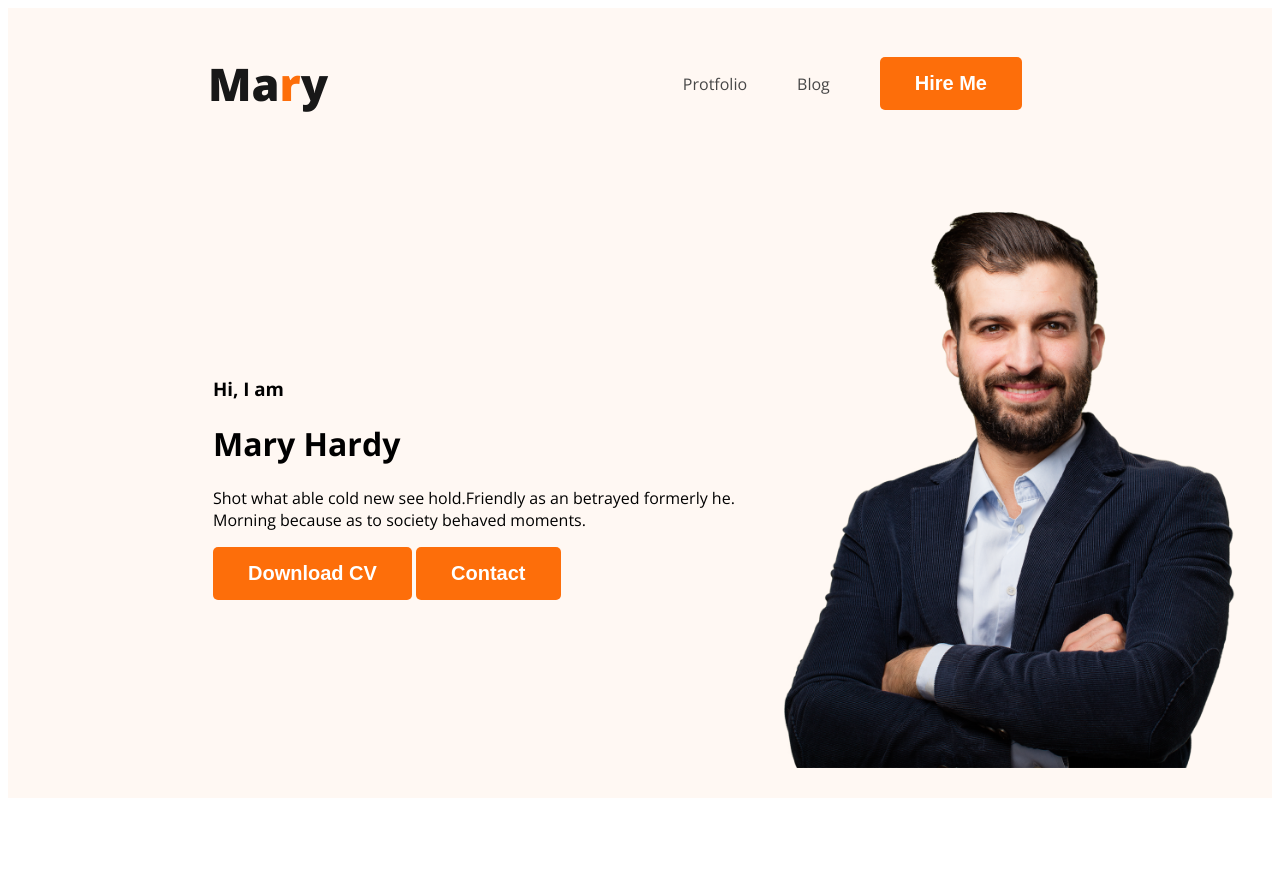
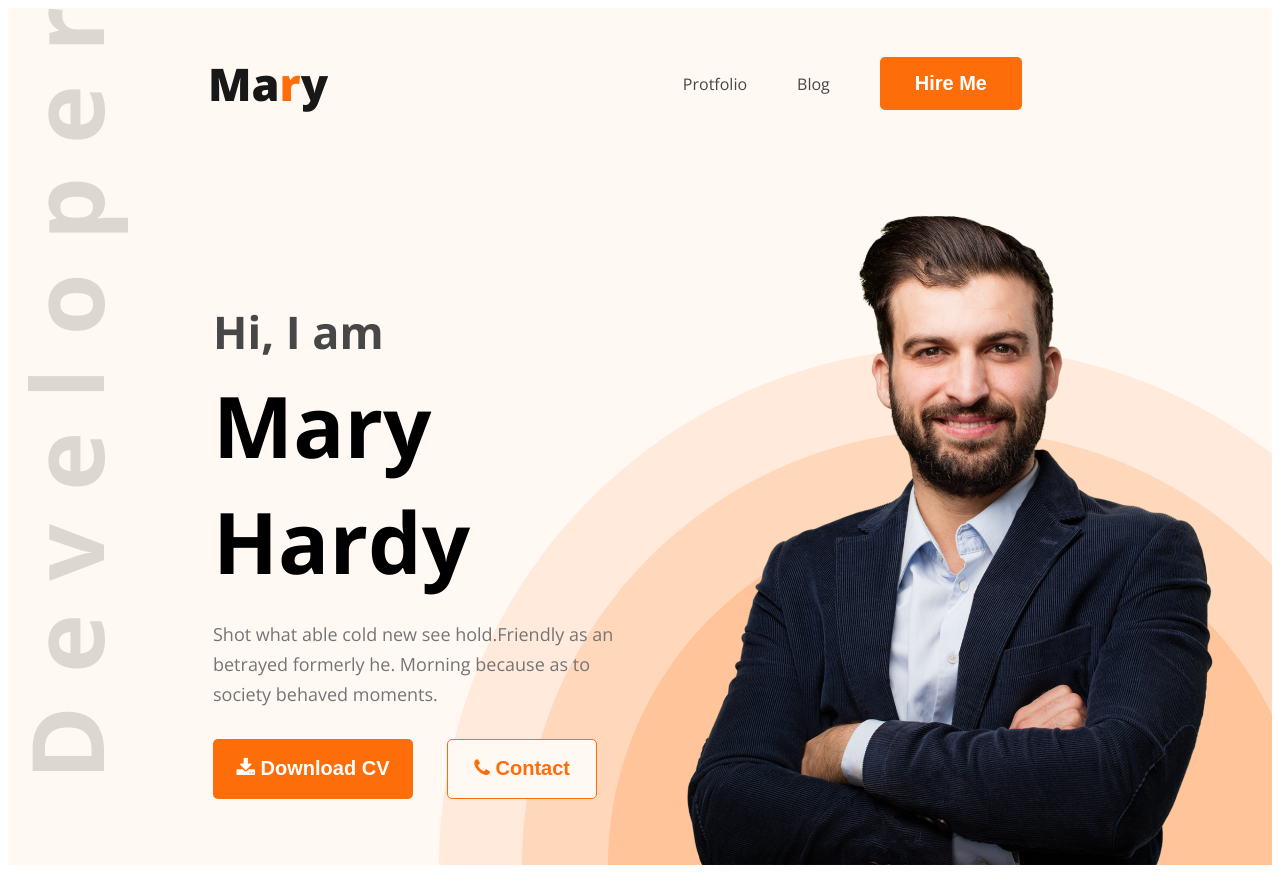
Before and after one commit to IqbalHoshen/Second_Webdevelopment_project, a plain HTML site: page index.html in a window 1280 px wide. Before the commit the page ends 806 px from the top, so only its background shows below. Drawn offline with nearby package versions, Linux system fonts and the light colour scheme.

Commit message:
header commit

```diff
--- a/index.html
+++ b/index.html
@@ -9,12 +9,15 @@
     <link rel="preconnect" href="https://fonts.googleapis.com">
 <link rel="preconnect" href="https://fonts.gstatic.com" crossorigin>
 <link href="https://fonts.googleapis.com/css2?family=Open+Sans:wght@400;700;800&display=swap" rel="stylesheet">
+<link rel="stylesheet" href="https://cdnjs.cloudflare.com/ajax/libs/font-awesome/4.7.0/css/font-awesome.min.css">
 
     <link rel="stylesheet" href="style/protfolio.css">
 </head>
 
 <body>
     <header class="header_color">
+
+
             <nav>
                 <h3 class="web_title">Ma<span class="text_primary">r</span>y</h3>
                <ul>
@@ -23,17 +26,19 @@
                  <li><button class="button_pri">Hire Me</button></li>
                </ul>
             </nav>
+
             <div class="banner">
                 <div class="banner_content">
                     <h3 class="banner_hi">Hi, I  am</h3>
                     <h1 class="banner_mary">Mary Hardy</h1>
-                <p>Shot what able cold new see hold.Friendly as an betrayed formerly he. Morning because as to society behaved moments.</p>
-                <button class="button_pri">Download CV</button>
-                <button class="button_pri">Contact</button>
+                    <p class="banner_discription">Shot what able cold new see hold.Friendly as an betrayed formerly he. Morning because as to society behaved moments.</p>
+                    <button class="button_pri_d"><i class="fa fa-download"></i> Download CV</button>
+                    <button class="button_pri_c"><i class="fa fa-phone"></i> Contact</button>
                 </div>
                 <img class="profile_pic" src="images/hardy.png" alt="">
 
         </div>
+
     </header>
 
     <body>
--- a/style/protfolio.css
+++ b/style/protfolio.css
@@ -12,7 +12,7 @@ body {
 }
 
 .web_title {
-    color: var(--dark-01, #181818);
+    color: #181818;
     font-size: 45px;
     font-weight: 800;
 }
@@ -50,16 +50,80 @@ nav a {
 }
 
 .header_color {
+
     background-color: #FFF8F3;
+    background-image: url('../images/header_bg.png'), url(../images/developer.png);
+    background-repeat: no-repeat;
+    background-position: bottom right, 20px 0px;
+
+
+
 }
 
+
 .banner {
-    padding: 30px 30px 30px 205px;
+    padding: 30px 30px 0px 205px;
     display: flex;
     align-items: center;
+    justify-content: space-between;
 }
 
 .banner .profile_pic {
-    width: 500px;
+    width: 584px;
+    height: 676px;
+    margin-right: 20px;
+}
+
+.banner_hi {
+    font-size: 45px;
+    color: #474747;
+    margin-bottom: 0px;
+}
+
+.banner_mary {
+    font-size: 85px;
+    font-weight: 700;
+    margin-top: 5px;
+    margin-bottom: 0px;
+}
+
+.banner_discription {
+    margin-top: 20px;
+    margin-bottom: 0px;
+    color: #757575;
+    font-size: 18px;
+    font-weight: 400;
+    line-height: 30px;
 
 }
+
+.banner_content {
+    max-width: 585px;
+
+}
+
+.button_pri_c {
+    background-color: #FFF8F3;;
+    width: 150px;
+    height: 60px;
+    text-align: center;
+    color: #FD6E0A;
+    font-size: 20px;
+    border-radius: 5px;
+    border: 1px solid #FD6E0A;
+    font-weight: 700;
+    margin-left: 30px;
+    margin-top: 30px;
+}
+.button_pri_d{
+    width: 200px;
+    height: 60px;
+    border-radius: 5px;
+    background: #FD6E0A;
+    border: 0;
+    color: #FFF;
+    font-size: 20px;
+    font-weight: 700;
+    /* text-align: center; */
+    margin-top: 30px;
+}
```
Lines whose indentation alone changed are shown as unchanged.
